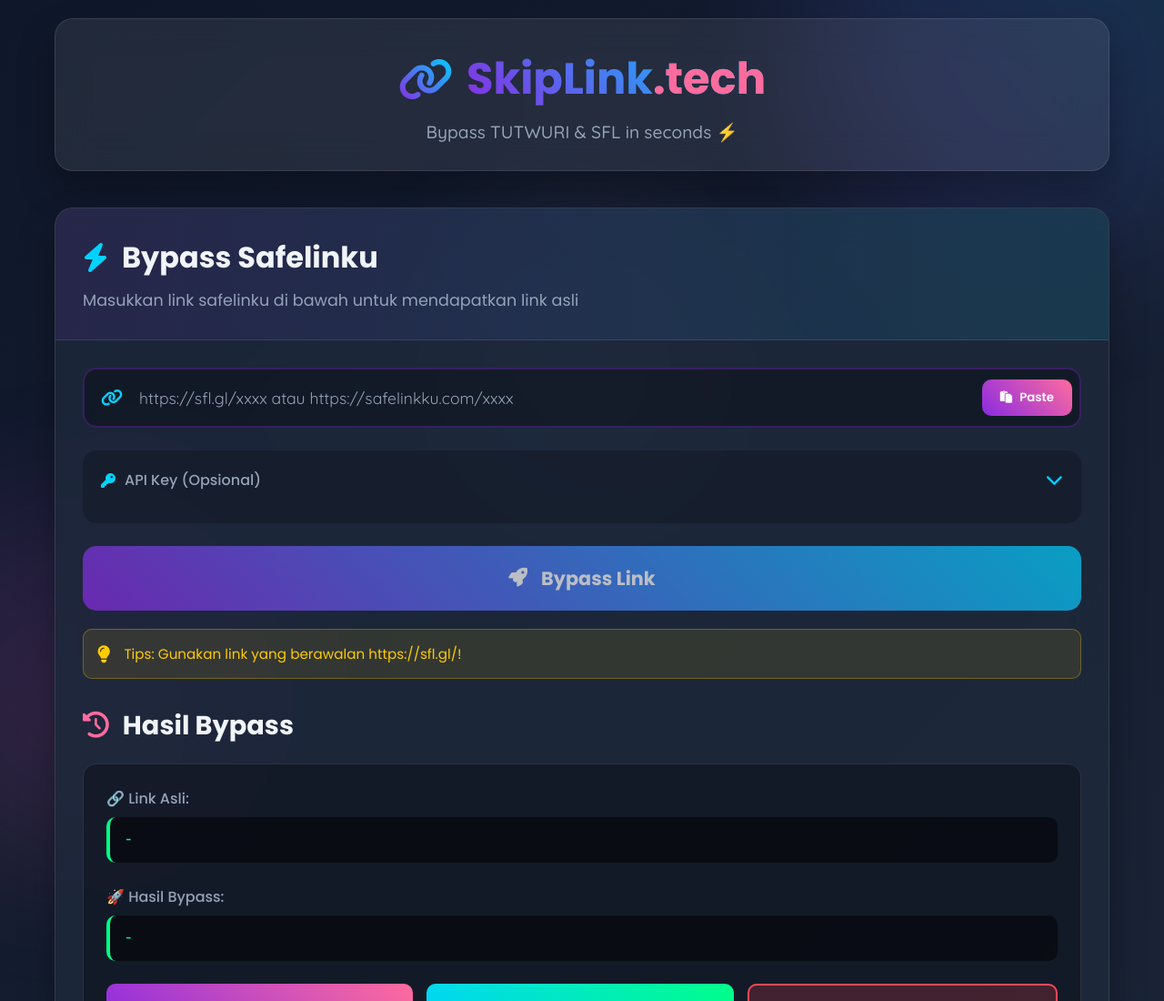
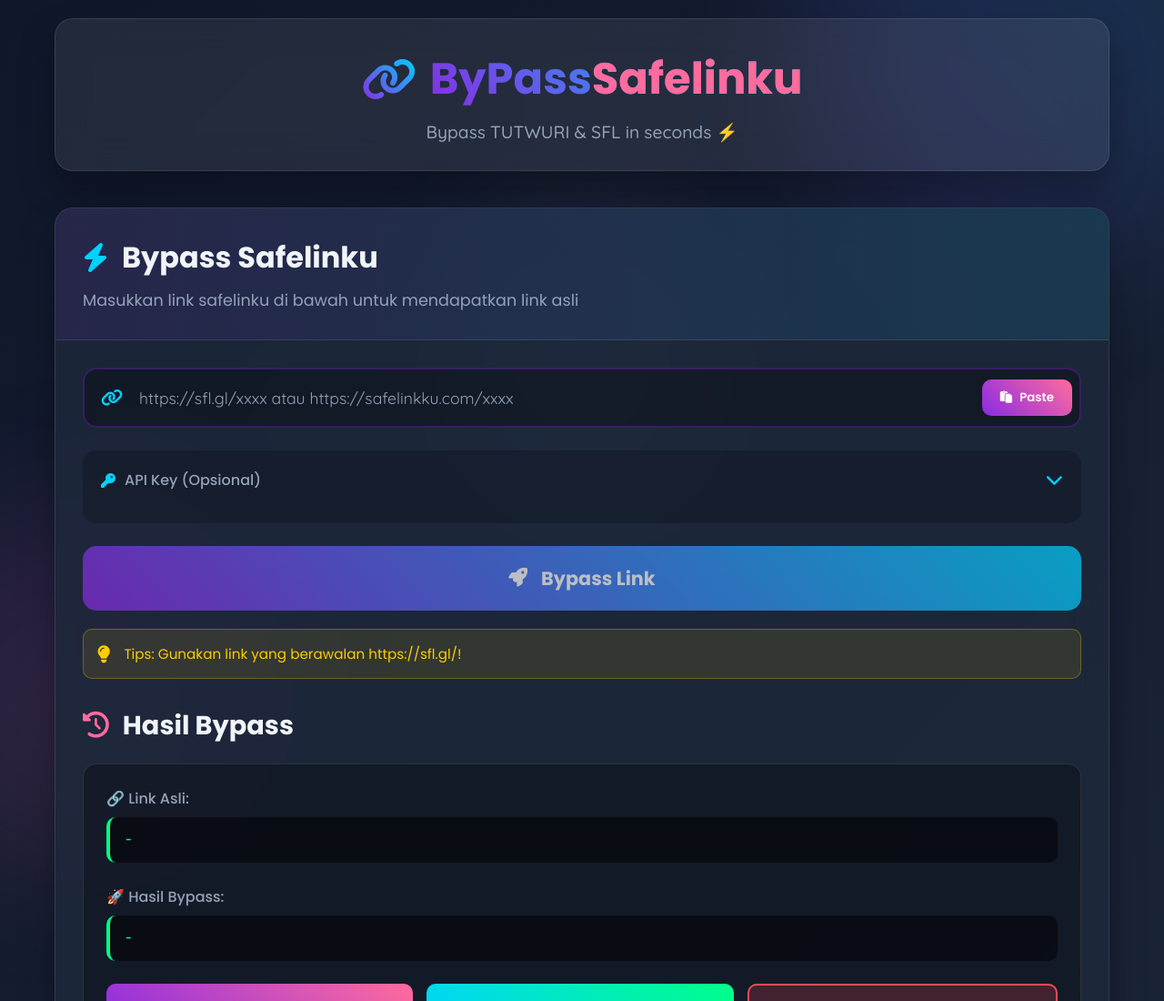
Before and after one commit to Verucaa/bp-sfl, a plain HTML site: page index.html in a window 1280 px wide. Shown: the top 1100 px of the page at 91% size. Drawn offline with Linux system fonts and the light colour scheme.

Commit message:
Update index.html

```diff
--- a/index.html
+++ b/index.html
@@ -20,7 +20,7 @@
         <header class="header">
             <div class="logo">
                 <i class="fas fa-link"></i>
-                <h1>SkipLink<span class="accent">.tech</span></h1>
+                <h1>ByPass<span class="accent">Safelinku</span></h1>
             </div>
             <div class="tagline">Bypass TUTWURI & SFL in seconds ⚡</div>
         </header>
```
